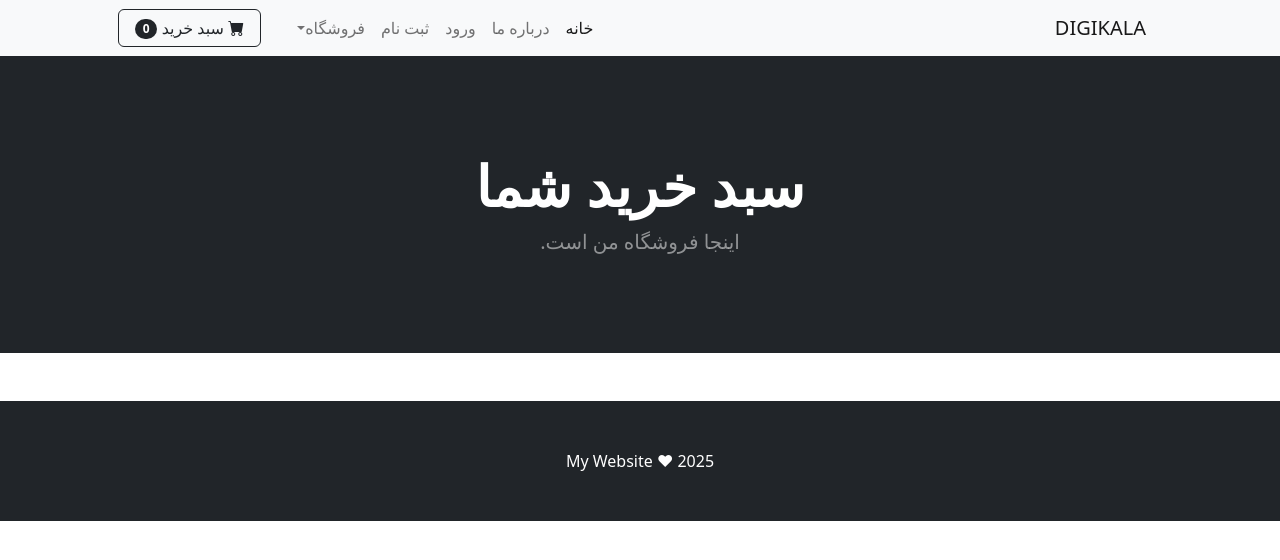
After one commit to fatemehhajzade/E-commerce-Website, a Django app: page /cart/ in a window 1280 px wide. The commit adds this page. Shown: the top 560 px of the page. Run offline with Django 5.2, Linux system fonts and the light colour scheme; some libraries are stand-ins or nearby versions.

Commit message:
start cart applicarion

```diff
--- /dev/null
+++ b/cart/templates/cart_summary.html
@@ -0,0 +1,18 @@
+{% extends "base.html" %}
+{% block content %}
+{% load static %}
+{% load humanize %}
+
+
+    <body dir="rtl">
+        <!-- Header-->
+        <header class="bg-dark py-5">
+            <div class="container px-4 px-lg-5 my-5">
+                <div class="text-center text-white">
+                    <h1 class="display-4 fw-bolder">سبد خرید شما</h1>
+                    <p class="lead fw-normal text-white-50 mb-0">اینجا فروشگاه من است.</p>
+                </div>
+            </div>
+        </header>
+
+{% endblock  %}
--- /dev/null
+++ b/cart/urls.py
@@ -0,0 +1,9 @@
+from django.urls import path
+from . import views
+
+urlpatterns = [
+    path('', views.cart_summary, name="cart_summary"),
+    path('add/', views.cart_add, name="cart_add"),
+    path('delete/', views.cart_delete, name="cart_delete"),
+    path('update/', views.cart_update, name="cart_update")
+]
--- a/cart/views.py
+++ b/cart/views.py
@@ -1,3 +1,13 @@
 from django.shortcuts import render
 
-# Create your views here.
+def cart_summary(request):
+    return render(request,"cart_summary.html",{})
+
+def cart_add(request):
+    return render(request,"cart_summary.html",{})
+
+def cart_delete(request):
+    return render(request,"cart_summary.html",{})
+
+def cart_update(request):
+    return render(request,"cart_summary.html",{})
--- a/digikala/settings.py
+++ b/digikala/settings.py
@@ -40,6 +40,7 @@ INSTALLED_APPS = [
     'django.contrib.staticfiles',
     'django.contrib.humanize',
     'shop',
+    'cart'
 ]
 
 MIDDLEWARE = [
--- a/digikala/urls.py
+++ b/digikala/urls.py
@@ -7,4 +7,5 @@ from django.conf.urls.static import static
 urlpatterns = [
     path('admin/', admin.site.urls),
     path('', include('shop.urls')),
+    path('cart/', include('cart.urls'))
 ]+static(settings.MEDIA_URL,document_root = settings.MEDIA_ROOT)
--- a/shop/templates/base.html
+++ b/shop/templates/base.html
@@ -48,13 +48,11 @@
                             </ul>
                         </li>
                     </ul>
-                    <form class="d-flex">
-                        <button class="btn btn-outline-dark" type="submit">
-                            <i class="bi-cart-fill me-1"></i>
-                            سبد خرید
-                            <span class="badge bg-dark text-white ms-1 rounded-pill">0</span>
-                        </button>
-                    </form>
+                    <a href="{% url 'cart_summary' %}" class="btn btn-outline-dark" class="d-flex">
+                        <i class="bi-cart-fill me-1"></i>
+                        سبد خرید
+                        <span class="badge bg-dark text-white ms-1 rounded-pill">0</span>
+                    </a>
                 </div>
             </div>
         </nav>
```
